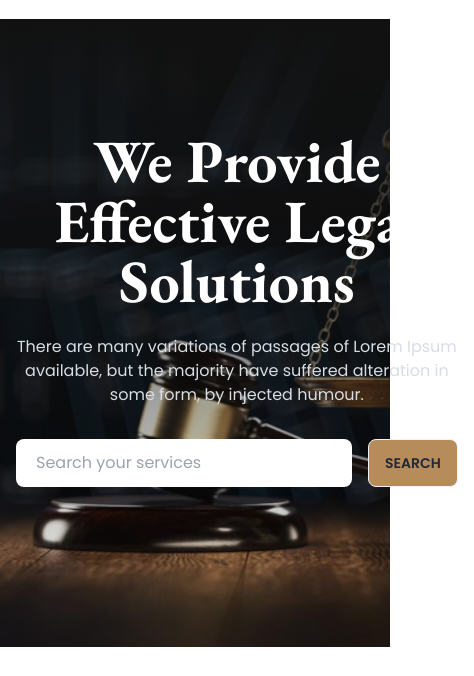
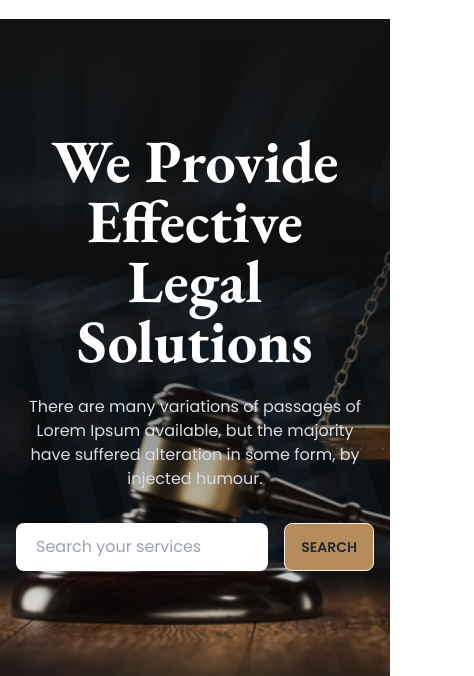
Before and after one commit to tmdsifat98/Daisy-UI, a plain HTML site: page index.html in a window 390 px wide. Shown: the part 109-785 px from the top of the page, 474 px wide, since content can reach past the window. Drawn offline with nearby package versions, Linux system fonts and the light colour scheme.

Commit message:
flex reset

```diff
--- a/index.html
+++ b/index.html
@@ -75,8 +75,8 @@
                             Solutions</h1>
                         <p class="mb-8 overflow-hidden">There are many variations of passages of Lorem Ipsum available, but the majority
                             have suffered alteration in some form, by injected humour.</p>
-                        <div class="md:w-full flex gap-4 items-center mb-12">
-                            <input class="flex-1 py-3 pl-5 outline-none rounded-lg" type="text"
+                        <div class="md:w-full flex gap-4 justify-between items-center mb-12">
+                            <input class=" w-full py-3 pl-5 outline-none rounded-lg" type="text"
                                 placeholder="Search your services">
                             <button
                                 class="btn lg:px-8  bg-btn-primary inline-flex items-center outline-none px-4">Search</button>
```
